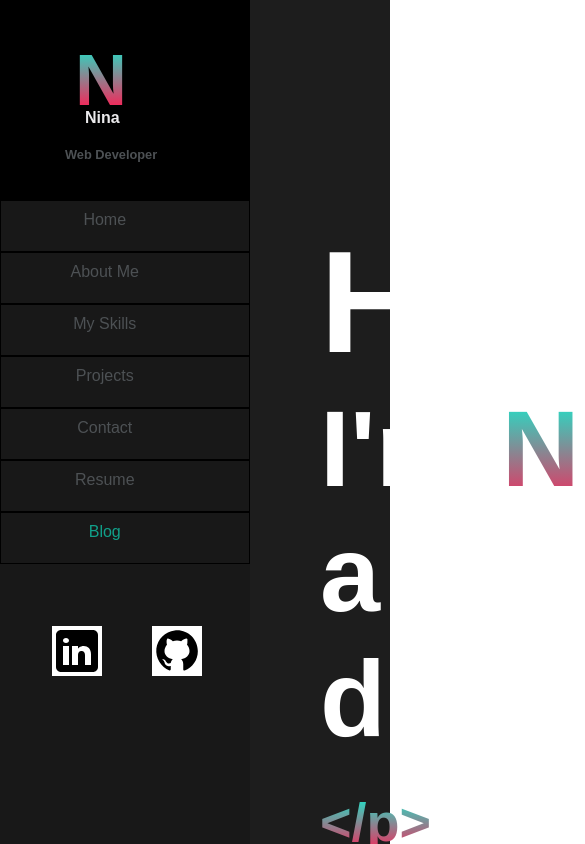
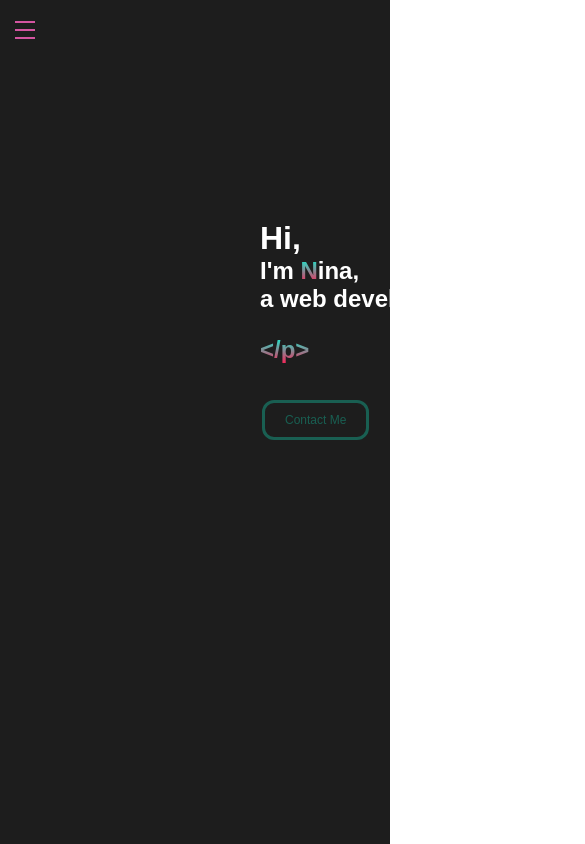
Before and after one commit to nsquansah/My_portifolio, a React (Create React App) app: page / in a window 390 px wide. Shown: the top 844 px of the page, 585 px wide, since content can reach past the window. Built offline with nearby package versions, Linux system fonts and the light colour scheme.

Commit message:
home page and sidebar is responsive

```diff
--- a/src/components/MainContent/MainContent.module.css
+++ b/src/components/MainContent/MainContent.module.css
@@ -60,3 +60,26 @@
     background-color: #195f52;
     color: white;
   }
+
+  @media screen and (max-width: 600px) {
+    .maincontent {
+      margin-left: 0; /* Adjust margin as needed */
+      width: 100%;
+      height: fit-content;
+      font-size: 1rem;
+      position: relative;
+      left:15rem;
+    }
+
+    .button {
+      padding: 10px 20px;
+      font-size: 12px;
+      position: relative;
+      top: 2rem;
+    }
+
+    .sign1 {
+      font-size: 1em;
+      margin-top: 6%;
+    }
+  }
--- a/src/components/Sidebar.jsx
+++ b/src/components/Sidebar.jsx
@@ -1,4 +1,4 @@
-import React from 'react';
+import React, { useState } from 'react';
 import { Link, useLocation } from 'react-router-dom';
 import '../App.css';
 import styles from './style.module.css';
@@ -8,10 +8,16 @@ import linkedln from '../assets/images/linkedin1.svg';
 import githubicon from '../assets/images/github.svg';
 
 function Sidebar() {
+  const [isOpen, setIsOpen] = useState(false);
   const location = useLocation();
 
+  const toggleSidebar = () => {
+    setIsOpen(!isOpen);
+  };
+
   return (
-    <div className={styles.sidebar}>
+    <>
+      <div className={`${styles.sidebar} ${isOpen ? styles.open : ''}`}>
         <div className={styles.sidebarheader}>
           <div>
             <h1 className={styles.symbol}>N</h1>
@@ -40,6 +46,12 @@ function Sidebar() {
           </a>
         </div>
       </div>
+      <div className={styles.hamburger} onClick={toggleSidebar}>
+        <div className={styles.bar}></div>
+        <div className={styles.bar}></div>
+        <div className={styles.bar}></div>
+      </div>
+    </>
   );
 }
 
--- a/src/components/style.module.css
+++ b/src/components/style.module.css
@@ -4,15 +4,14 @@
     position: fixed;
     top: 0;
     left: 0;
-    background-color:rgba(24,24,24,255);
+    background-color: rgba(24,24,24,255);
+    transition: transform 0.3s ease;
   }
-
-
 
   .sidebarheader {
     height: 200px;
     width: 100%;
-    background-color:rgba(0,0,0,255);
+    background-color: rgba(0,0,0,255);
     display: flex;
     align-items: center;
     justify-content: center;
@@ -21,32 +20,32 @@
   .symbol {
     height: 70px;
     width: 100px;
-    background-color:wheat;
+    background-color: wheat;
     font-size: 72px;
     background: linear-gradient(rgba(6,249,214,255), rgba(252,32,85,255));
     background-clip: text;
     -webkit-text-fill-color: transparent;
-    font-family:Arial, Helvetica, sans-serif;
+    font-family: Arial, Helvetica, sans-serif;
   }
 
-.name{
+  .name {
     color: rgba(235,234,236,255);
     font-size: 1em;
     margin-left: 10px;
-    font-family:Arial, Helvetica, sans-serif;
+    font-family: Arial, Helvetica, sans-serif;
   }
 
-.mytitle{
+  .mytitle {
     color: #4d5154;
     font-size: 0.8em;
     margin-top: 20px;
-    font-family:Arial, Helvetica, sans-serif;
+    font-family: Arial, Helvetica, sans-serif;
     position: relative;
     left: -10px;
   }
 
   .sidebarlist {
-    color:rgba(117,109,113,255);
+    color: rgba(117,109,113,255);
     height: auto;
     padding: 0;
     width: 100%;
@@ -69,36 +68,35 @@
     cursor: pointer;
   }
 
-.title{
-    color:#4d5154;
+  .title {
+    color: #4d5154;
     font-size: 1em;
     position: relative;
     left: -20px;
     top: 10px;
-    font-family:Arial, Helvetica, sans-serif;
+    font-family: Arial, Helvetica, sans-serif;
     text-decoration: none;
   }
 
-.new{
-    color: #11a08a
+  .new {
+    color: #11a08a;
   }
 
-.facebookicon{
+  .facebookicon {
     color: #514c57;
-    /* font-size: 1.5em; */
     position: relative;
     left: 50px;
     top: 10px;
-    font-family:Arial, Helvetica, sans-serif;
+    font-family: Arial, Helvetica, sans-serif;
   }
-.instaicon{
+
+  .instaicon {
     position: relative;
-    /* font-size: 1.5em; */
     left: 85px;
     top: 12px;
   }
 
-.github{
+  .github {
     position: relative;
     font-size: 0.5em;
     left: 100px;
@@ -107,20 +105,75 @@
     width: 50px;
   }
 
-.linkedin{
+  .linkedin {
     position: relative;
-    /* font-size: 0.5em; */
     left: 50px;
     top: 12px;
     background-color: white;
   }
 
-.socials{
+  .socials {
     position: relative;
     left: 2px;
     top: 50px;
   }
 
-.sidebar #active{
+  .sidebar #active {
     background-color: rgba(155, 42, 42, 0.5);
   }
+
+  /* Hamburger menu styles */
+  .hamburger {
+    display: none;
+    position: fixed;
+    top: 15px;
+    left: 15px;
+    cursor: pointer;
+    z-index: 1000;
+  }
+
+  .hamburger .bar {
+    width: 20px;
+    height: 2px;
+    background-color: #d455a1;
+    margin: 6px 0;
+    transition: 0.4s;
+  }
+
+  /* Responsive styles */
+  @media (max-width: 600px) {
+    .sidebar {
+      transform: translateX(-100%);
+      width: 40%;
+    }
+
+    .sidebar.open {
+      transform: translateX(0);
+    }
+
+    .hamburger {
+      display: block;
+    }
+
+    .github {
+      position: relative;
+      font-size: 0.5em;
+      left: 50px;
+      top: 12px;
+      width: 5em;
+
+    }
+
+    .linkedin {
+      position: relative;
+      font-size: 0.5em;
+      left: 2em;
+      top: 12px;
+      width: 5em;
+    }
+
+    .socials {
+      position: relative;
+        left: 1em;
+    }
+  }
--- a/src/pages/AboutPage/index.jsx
+++ b/src/pages/AboutPage/index.jsx
@@ -1,12 +1,13 @@
 // src/pages/AboutPage/index.jsx
 import React from 'react';
+import Style from './style.module.css';
 
 export const AboutPage = () => {
   return (
-    <div>
-      <h1>About Me</h1>
-      <p>This is the About pagetttttttttttttttttttttttttttttttttttttttttttttttttt.</p>
-    </div>
+    <div className={Style.AboutPage}>
+
+
+      </div>
   );
 };
 
--- a/src/pages/AboutPage/style.module.css
+++ b/src/pages/AboutPage/style.module.css
@@ -0,0 +1,52 @@
+
+
+.AboutPage{
+    display: flex;
+    justify-content: center;
+    align-items: center;
+    height: 100vh;
+    background-color: #f1f1f1;
+    font-family: Arial, Helvetica, sans-serif;
+    width: 100%;
+
+}
+
+.first{
+    display: flex;
+    position: absolute;
+    flex-direction: column;
+    flex-wrap: wrap;
+    left: 20%;
+    top: 10%;
+    width: 80%;
+}
+
+.second{
+    display: flex;
+    position: absolute;
+    flex-direction: column;
+    flex-wrap: wrap;
+    left: 20%;
+    top: 25%;
+    width: 70%;
+}
+
+.third{
+    display: flex;
+    position: absolute;
+    flex-direction: column;
+    flex-wrap: wrap;
+    left: 20%;
+    top: 40%;
+    width: 70%;
+}
+
+.fourth{
+    display: flex;
+    position: absolute;
+    flex-direction: column;
+    flex-wrap: wrap;
+    left: 20%;
+    top: 55%;
+    width: 70%;
+}
```
Lines whose indentation alone changed are shown as unchanged.
